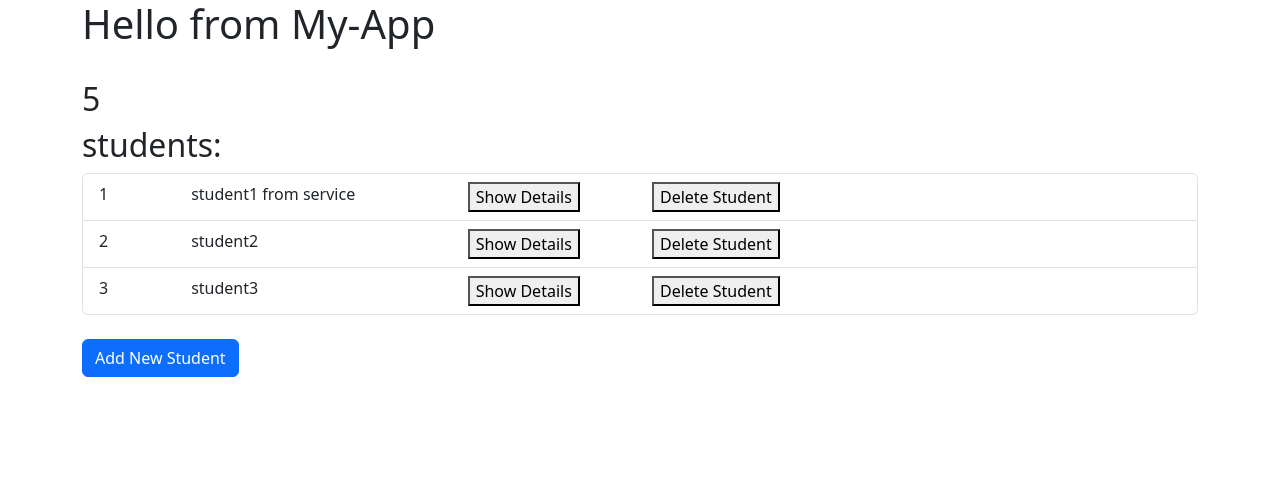
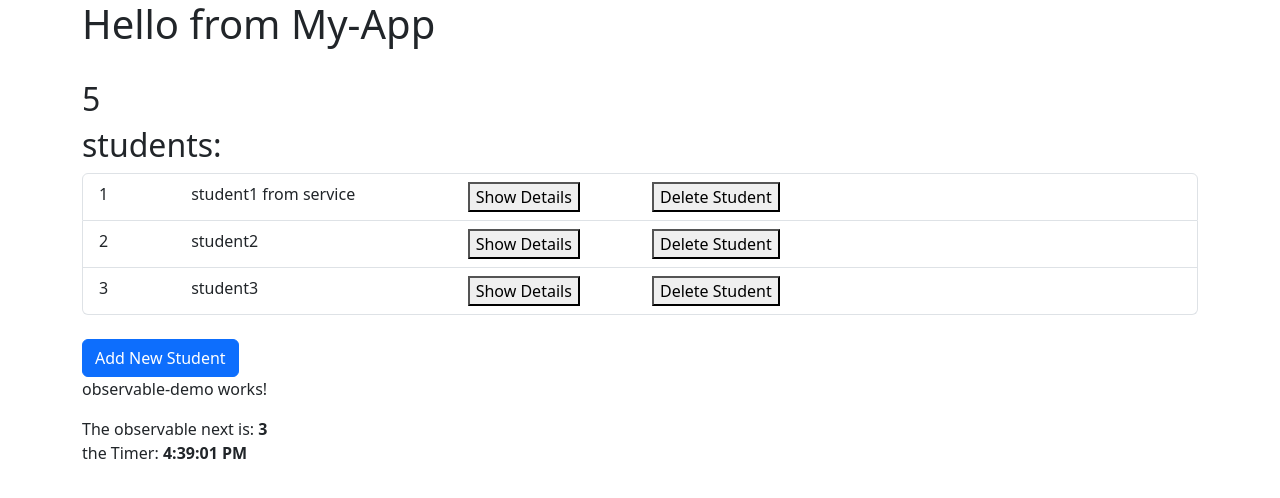
Before and after one commit to Leah2458git/Angular, an Angular app: page / in a window 1280 px wide. Shown: the top 498 px of the page. Built offline with nearby package versions, Linux system fonts and the light colour scheme.

Commit message:
add observable

```diff
--- a/src/app/app.component.html
+++ b/src/app/app.component.html
@@ -4,4 +4,5 @@
     <h2>{{x}}</h2>
 
     <student-list></student-list>
+    <observable-demo></observable-demo>
 </div>
--- a/src/app/app.module.ts
+++ b/src/app/app.module.ts
@@ -6,9 +6,10 @@ import { StudentDetailsComponent } from './student-details/student-details.compo
 import { StudentListFormMdComponent } from './student-list-form-md/student-list-form-md.component';
 import { ReactiveFormsModule } from '@angular/forms';
 import { StudentService } from "./student.service";
+import { ObservableDemoComponent } from './observable-demo/observable-demo.component';
 
 @NgModule({
-    declarations:[AppComponent, StudentListComponent, StudentDetailsComponent, StudentListFormMdComponent],
+    declarations:[AppComponent, StudentListComponent, StudentDetailsComponent, StudentListFormMdComponent, ObservableDemoComponent],
     imports:[BrowserModule,ReactiveFormsModule],
     providers:[StudentService],
     bootstrap:[AppComponent]
--- /dev/null
+++ b/src/app/observable-demo/observable-demo.component.html
@@ -0,0 +1,9 @@
+<p>observable-demo works!</p>
+
+The observable next is:
+<b>{{x}}</b>
+
+<br/>
+
+the Timer:
+<b>{{timerValue}}</b>
--- /dev/null
+++ b/src/app/observable-demo/observable-demo.component.ts
@@ -0,0 +1,47 @@
+import { Component } from '@angular/core';
+import { interval, Observable } from 'rxjs';
+import {map} from 'rxjs/operators'
+
+@Component({
+  selector: 'observable-demo',
+  templateUrl: './observable-demo.component.html'
+})
+export class ObservableDemoComponent {
+
+  source:Observable<number>=new Observable((obs)=>{
+    obs.next(1)
+    obs.next(2)
+    setTimeout(()=>{
+      obs.next(3)
+    },3000)
+  })
+
+  x!:number;
+  timerValue!:string;
+
+  timer:Observable<Date>=interval(1000).pipe(map(x=>{return new Date}))
+
+  constructor(){
+    this.source.subscribe(
+      (val)=>{
+        this.x=val;
+        console.log(val);
+      },
+      (err)=>{
+        console.log(err);
+
+      },
+      ()=>{
+        console.log("observable completed");
+        this.x=0
+      }
+
+    )
+    this.timer.subscribe(
+      (val)=>{
+        this.timerValue=val.toLocaleTimeString()
+
+      }
+    )
+  }
+}
```
